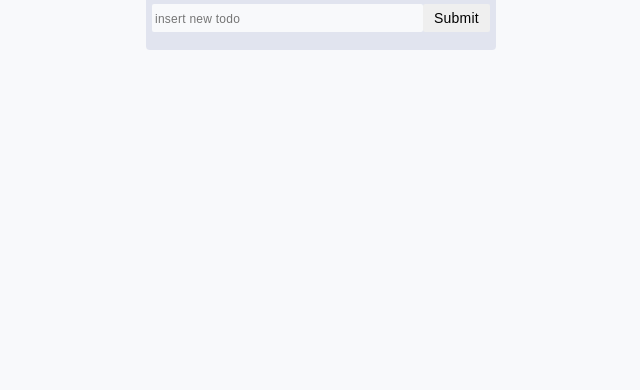
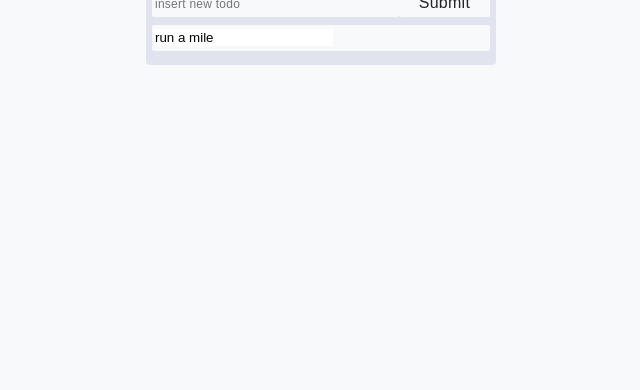
Before and after one commit to FabianUlises/vanillajs-todos, a plain HTML site: page index.html in a window 1280 px wide. Shown: the part 410-800 px from the top of the page, without its empty margins (319-959 px from the left). Drawn offline with Linux system fonts and the light colour scheme.

Commit message:
Updated index html file. Changed input field parent element to a form.

```diff
--- a/app.js
+++ b/app.js
@@ -13,6 +13,11 @@ const createNewTodo = () => {
         isEditing: false,
         isComplete: false
     };
+    // Appending new todo to html ul element
+    todoList.append = `
+        <li class="todo-list__item todo">${newTodo.todo}</li>
+    `;
+
 }
 
 handleTodoSubmit.addEventListener('click', createNewTodo);
--- a/index.html
+++ b/index.html
@@ -13,23 +13,26 @@
         <!-- App title -->
         <h1 class="todo-app__title">Todos</h1>
         <!-- Start of input -->
-        <div class="todo-app__input">
+        <form class="todo-app__input">
             <!-- input -->
-            <input type="text" placeholder="insert new todo" id="newTodoInput">
+            <input type="text" placeholder="insert new todo" id="newTodoInput" />
             <!-- submit button -->
-            <button id="todoBtn">Submit</button>
-        </div>
+            <input type="submit" id="todoBtn" placeholder="new task" />
+        </form>
         <!-- End of input -->
          <!-- Start of todo list -->
         <ul class="todo-list">
-            <!-- Start of list item
-            <li class="todo-list__item todo">
-                <p class="todo-text">buy groceries</p>
-                <span class="todo__icon todo__icon--edit">✏️</span>
-                <span class="todo__icon todo__icon--del">🗑️</span>
+
+            <li class="todo">
+                <div class="todo__content">
+                    <input
+                        type="text"
+                        class="todo-text"
+                        value="run a mile"
+                        readonly
+                    />
+                </div>
             </li>
-            End of list item -->
-
 
         </ul>
         <!-- End of todo list -->
```
